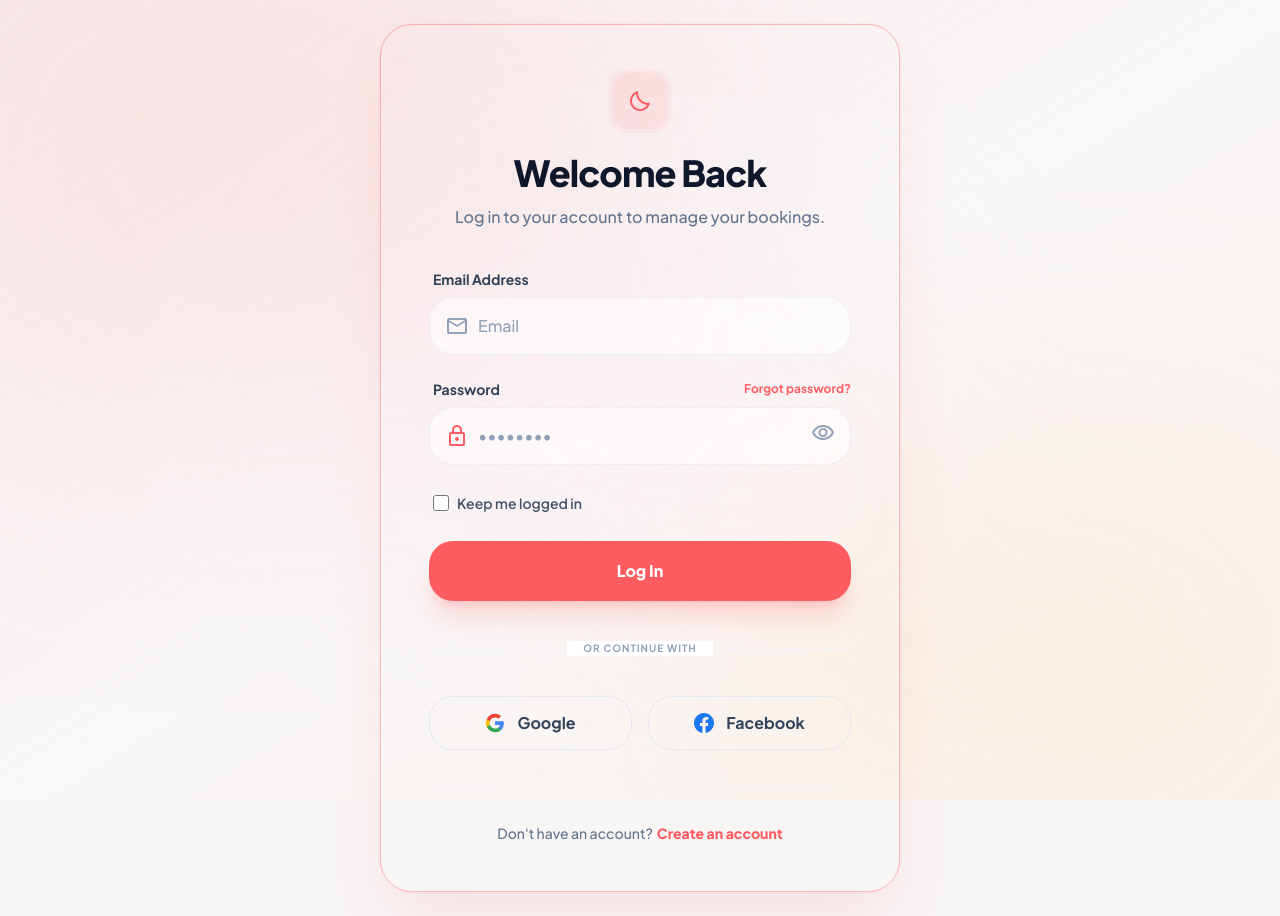
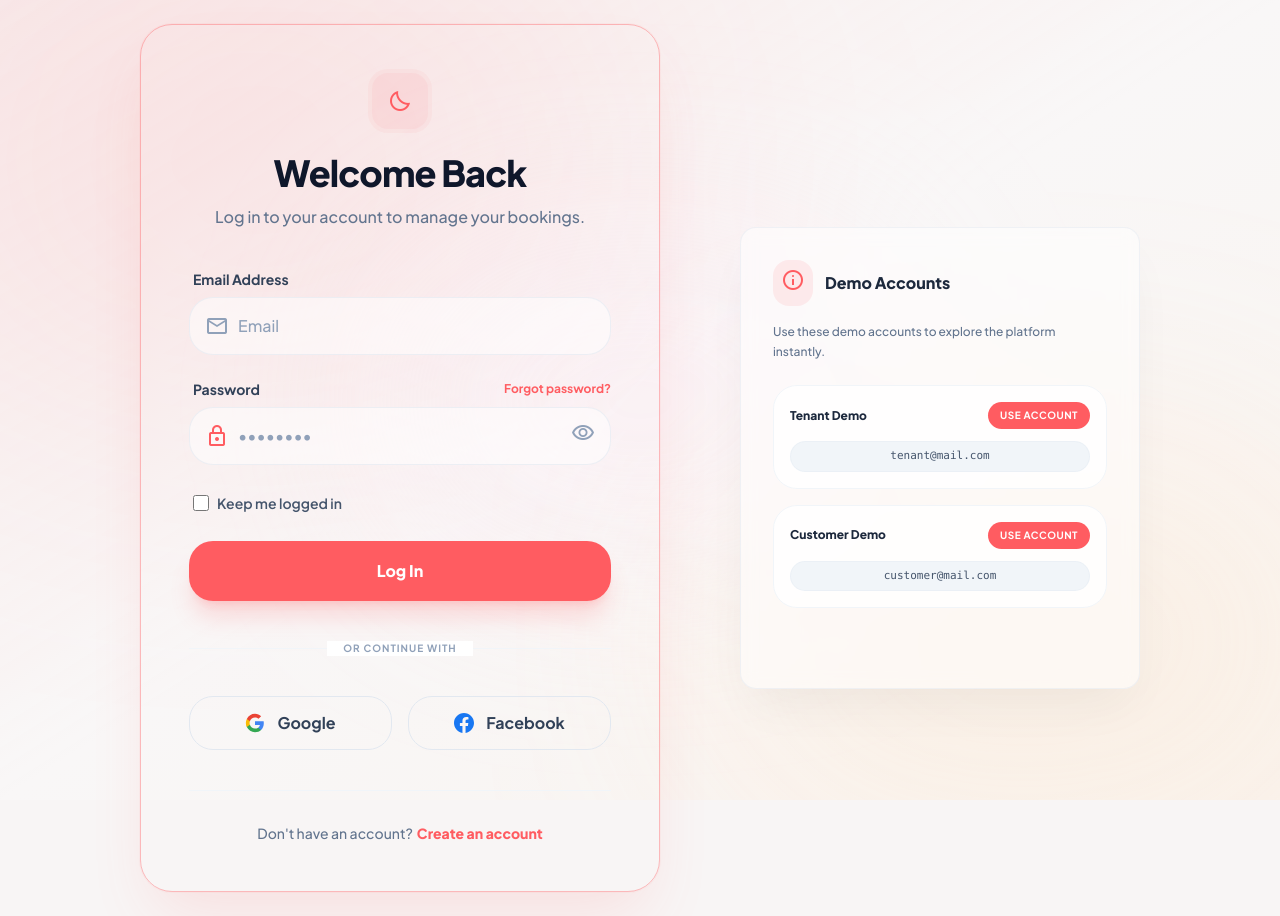
Before and after one commit to ichsanlearns/property-renting, a React (Vite) app in the folder web/: page /login in a window 1280 px wide. Built offline with nearby package versions, Linux system fonts and the light colour scheme; no server answers.

Commit message:
feat(auth): add demo accounts section for testing

```diff
--- a/web/src/components/pages/auth/Login.tsx
+++ b/web/src/components/pages/auth/Login.tsx
@@ -18,6 +18,7 @@ function Login() {
   const {
     register,
     handleSubmit,
+    setValue,
     formState: { errors, isSubmitting },
   } = useForm<LoginFormData>({
     resolver: zodResolver(loginSchema),
@@ -28,15 +29,27 @@ function Login() {
       toast.loading("Logging in...");
       const res = await loginRequest(data);
 
-      login(res.data.data.accessToken, res.data.data.user);
+      const { accessToken, user } = res.data.data;
+
+      login(accessToken, user);
 
       toast.dismiss();
       toast.success("Succesfully login");
 
       navigate("/");
     } catch (error: any) {
-      toast.dismiss;
+      toast.dismiss();
       toast.error(error.response?.data?.message || "Failed to login");
+    }
+  };
+
+  const handleUseDemoAccount = (role: string) => {
+    if (role === "tenant") {
+      setValue("email", "tenant@mail.com");
+      setValue("password", "password123");
+    } else {
+      setValue("email", "customer@mail.com");
+      setValue("password", "password123");
     }
   };
 
@@ -155,13 +168,16 @@ function Login() {
               </label>
             </div>
             <button
-              className="w-full bg-primary hover:bg-primary/95 text-white font-extrabold py-4.5 rounded-xl shadow-xl shadow-primary/20 hover:shadow-primary/30 hover:-translate-y-0.5 transition-all active:scale-[0.98] flex items-center justify-center gap-3"
+              disabled={isSubmitting}
+              className={`w-full bg-primary hover:bg-primary/95 text-white font-extrabold py-4.5 rounded-xl shadow-xl shadow-primary/20 hover:shadow-primary/30 hover:-translate-y-0.5 transition-all active:scale-[0.98] flex items-center justify-center gap-3 ${isSubmitting ? "opacity-50 cursor-not-allowed" : "cursor-pointer"}`}
               id="loginBtn"
               type="submit"
             >
-              <span id="btnText">Log In</span>
+              <span id="btnText">
+                {isSubmitting ? "Logging in..." : "Log In"}
+              </span>
               <svg
-                className="animate-spin h-5 w-5 text-white hidden"
+                className={`animate-spin h-5 w-5 text-white ${isSubmitting ? "" : "hidden"}`}
                 fill="none"
                 id="loadingSpinner"
                 viewBox="0 0 24 24"
@@ -242,6 +258,63 @@ function Login() {
             </p>
           </div>
         </div>
+        <div className="w-full max-w-[400px] bg-white/50 backdrop-blur-sm dark:bg-slate-900/50 rounded-2xl border border-slate-200/50 dark:border-slate-800/50 p-8 shadow-2xl shadow-black/5 self-center">
+          <div className="flex items-center gap-3 mb-4">
+            <div className="p-2 bg-primary/10 rounded-lg">
+              <span className="material-symbols-outlined text-primary text-xl">
+                info
+              </span>
+            </div>
+            <h3 className="font-extrabold text-slate-800 dark:text-slate-200">
+              Demo Accounts
+            </h3>
+          </div>
+          <p className="text-xs text-slate-500 dark:text-slate-400 mb-6 leading-relaxed font-medium">
+            Use these demo accounts to explore the platform instantly.
+          </p>
+          <div className="space-y-4">
+            <div className="p-4 rounded-xl bg-white/80 dark:bg-slate-800/80 border border-slate-100 dark:border-slate-700/50 group hover:border-primary/40 transition-all">
+              <div className="flex items-center justify-between mb-3">
+                <p className="text-xs font-extrabold text-slate-800 dark:text-slate-200">
+                  Tenant Demo
+                </p>
+                <button
+                  onClick={() => handleUseDemoAccount("tenant")}
+                  className="text-[10px] font-bold bg-primary text-white px-3 py-1.5 rounded-lg hover:bg-primary/90 transition-all uppercase tracking-wider cursor-pointer"
+                >
+                  Use Account
+                </button>
+              </div>
+              <code className="text-[11px] bg-slate-100 dark:bg-slate-900 px-2 py-1.5 rounded-lg font-mono text-slate-600 dark:text-slate-400 block w-full text-center border border-slate-200/40 dark:border-slate-700/40">
+                tenant@mail.com
+              </code>
+            </div>
+            <div className="p-4 rounded-xl bg-white/80 dark:bg-slate-800/80 border border-slate-100 dark:border-slate-700/50 group hover:border-primary/40 transition-all">
+              <div className="flex items-center justify-between mb-3">
+                <p className="text-xs font-extrabold text-slate-800 dark:text-slate-200">
+                  Customer Demo
+                </p>
+                <button
+                  onClick={() => handleUseDemoAccount("customer")}
+                  className="text-[10px] font-bold bg-primary text-white px-3 py-1.5 rounded-lg hover:bg-primary/90 transition-all uppercase tracking-wider cursor-pointer"
+                >
+                  Use Account
+                </button>
+              </div>
+              <code className="text-[11px] bg-slate-100 dark:bg-slate-900 px-2 py-1.5 rounded-lg font-mono text-slate-600 dark:text-slate-400 block w-full text-center border border-slate-200/40 dark:border-slate-700/40">
+                customer@mail.com
+              </code>
+            </div>
+          </div>
+          <div
+            className="mt-6 opacity-0 transition-opacity duration-300 text-center"
+            id="feedback"
+          >
+            <span className="text-[11px] font-bold text-green-600 dark:text-green-400 bg-green-50 dark:bg-green-900/30 px-3 py-1 rounded-full border border-green-100 dark:border-green-800">
+              Credentials filled successfully!
+            </span>
+          </div>
+        </div>
       </main>
     </main>
   );
```
